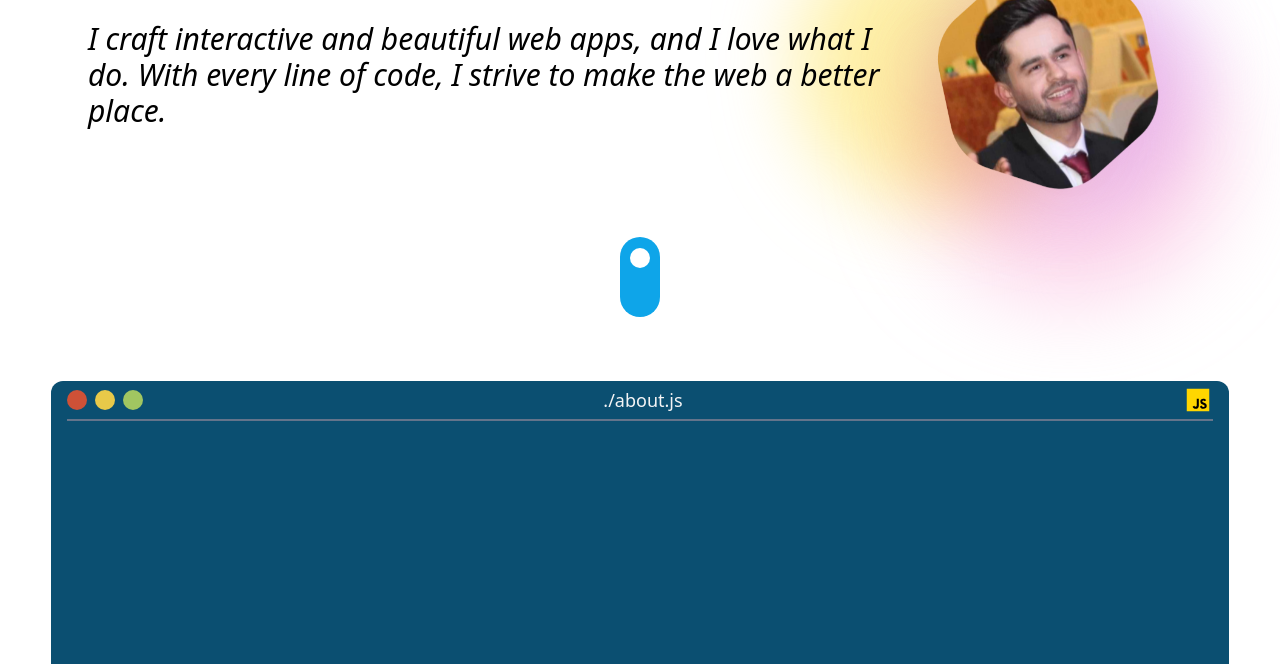
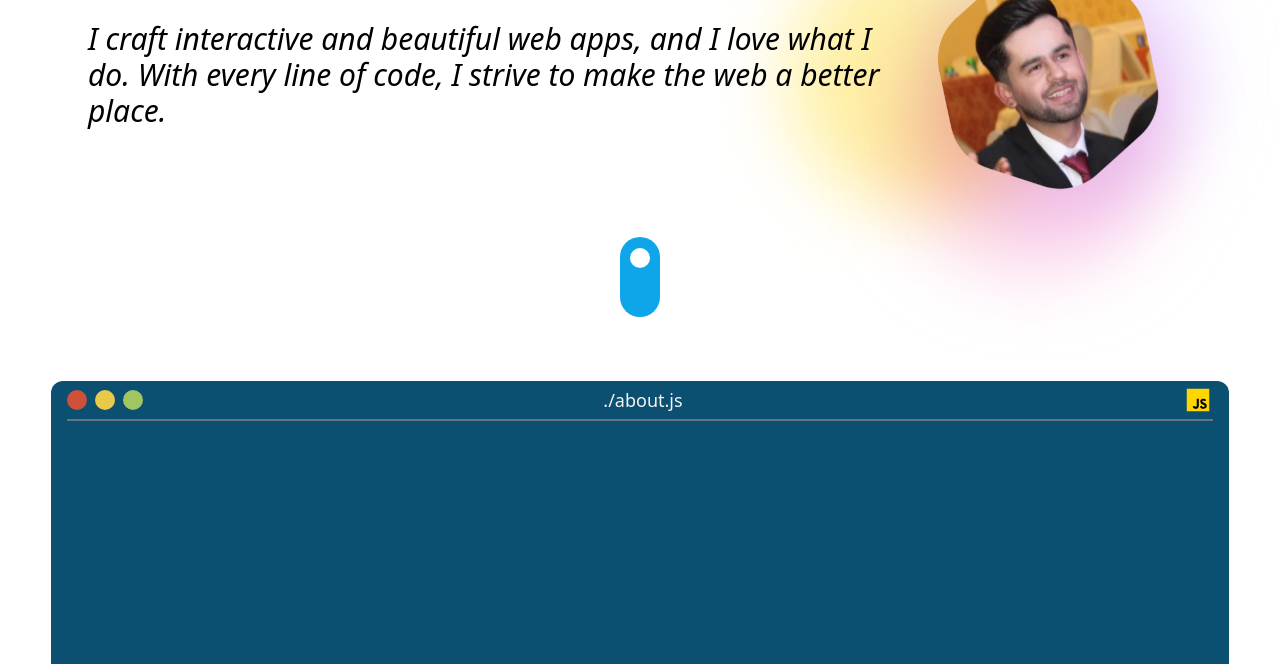
Before and after one commit to nasirmoheb/nasirmoheb.github.io, a website built with Vite: page index.html in a window 1280 px wide. Shown: the part 436-1100 px from the top of the page. Built offline with nearby package versions, Linux system fonts and the light colour scheme.

Commit message:
test for real device

```diff
--- a/index.html
+++ b/index.html
@@ -4,7 +4,7 @@
     <meta charset="UTF-8" />
     <meta http-equiv="X-UA-Compatible" content="IE=edge" />
     <meta name="viewport" content="width=device-width, initial-scale=1.0" />
-    <link href="./src/css/tailwind.css" rel="stylesheet" />
+    <link href="./src/css/build.css" rel="stylesheet" />
     <title>Document</title>
     <script>
       window.onload = () => {
```
Also changed, not shown: src/css/build.css (added).
